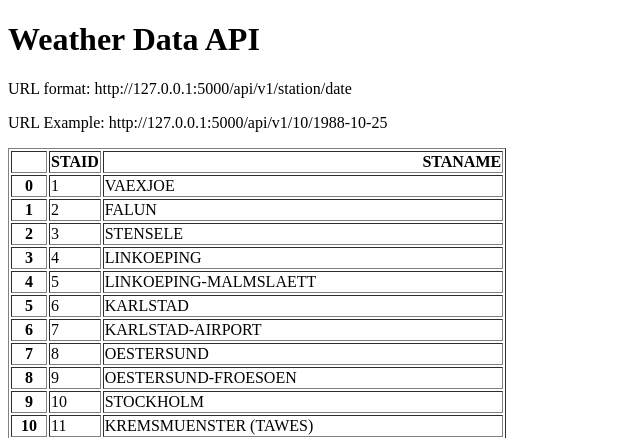
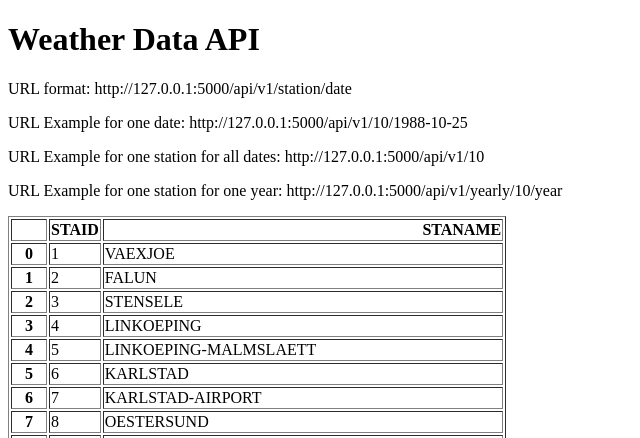
Before and after one commit to Anc1kr1st/WeatherApi, a Flask app: page / in a window 1280 px wide. Shown: the top 438 px of the page, without its empty margins (0-640 px from the left). Run offline with Flask 3, Linux system fonts and the light colour scheme.

Commit message:
Add URL endpoint for yearly and all data

```diff
--- a/main.py
+++ b/main.py
@@ -22,5 +22,23 @@ def about(station, date):
             "temperature": temperature}
 
 
+@app.route("/api/v1/<station>")
+def all_data(station):
+    filename = "data_small/TG_STAID" + str(station).zfill(6) + ".txt"
+    df = pd.read_csv(filename, skiprows=20, parse_dates=["    DATE"])
+    result = df.to_dict(orient="records")
+    return result
+
+
+@app.route("/api/v1/yearly/<station>/<year>")
+def yearly(station, year):
+    filename = "data_small/TG_STAID" + str(station).zfill(6) + ".txt"
+    df = pd.read_csv(filename, skiprows=20)
+    df["    DATE"] = df["    DATE"].astype(str)
+    result = df[df["    DATE"].str.startswith(str(year))].to_dict(orient="records")
+    return result
+
+
+
 if __name__ == "__main__":
     app.run(debug=True, port=5001)
--- a/templates/home.html
+++ b/templates/home.html
@@ -7,7 +7,9 @@
 <body>
     <h1>Weather Data API</h1>
     <p>URL format: http://127.0.0.1:5000/api/v1/station/date</p>
-    <p>URL Example: http://127.0.0.1:5000/api/v1/10/1988-10-25</p>
+    <p>URL Example for one date: http://127.0.0.1:5000/api/v1/10/1988-10-25</p>
+    <p>URL Example for one station for all dates: http://127.0.0.1:5000/api/v1/10</p>
+    <p>URL Example for one station for one year: http://127.0.0.1:5000/api/v1/yearly/10/year</p>
     <p>{{data|safe}}</p>
 </body>
 </html>
```
